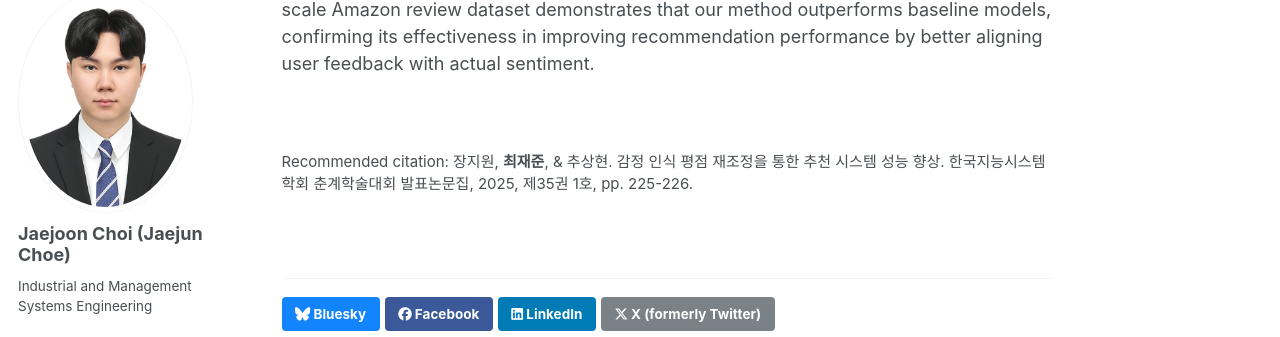
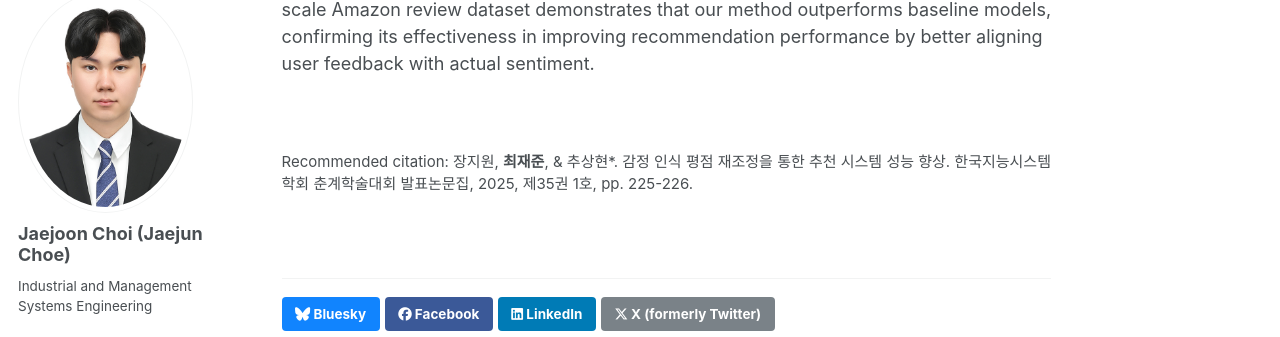
Before and after one commit to jaejunchoe/jaejunchoe.github.io, a Jekyll site: the page built from _publications/2025-04-26-poster-3.md, in a window 1280 px wide and 900 px high, scrolled down 650 px. Shown: the part 108-445 px from the top of the window. Built offline with Jekyll 4.4.1, drawn with Linux system fonts in a browser that asks for light colours; some web fonts are replaced.

Commit message:
initial commit

```diff
--- a/_publications/2025-04-26-poster-3.md
+++ b/_publications/2025-04-26-poster-3.md
@@ -7,7 +7,7 @@ excerpt: '`Keywords: Recommendation system, Sentiment-Rating recalibration & ana
 date: 2025-05-04
 venue: '한국지능시스템학회 춘계학술대회 발표논문집'
 #paperurl: 'https://github.com/jaejunchoe/2025-KIIS-Spring-Conference-pp.225-226'
-citation: '장지원, <strong>최재준</strong>, & 추상현. 감정 인식 평점 재조정을 통한 추천 시스템 성능 향상. 한국지능시스템학회 춘계학술대회 발표논문집, 2025, 제35권 1호, pp. 225-226.'
+citation: '장지원, <strong>최재준</strong>, & 추상현*. 감정 인식 평점 재조정을 통한 추천 시스템 성능 향상. 한국지능시스템학회 춘계학술대회 발표논문집, 2025, 제35권 1호, pp. 225-226.'
 ---
 
 # Abstract
```
Also changed, not shown: _publications/2025-04-26-poster-2.md (+1 -1 lines), _publications/2025-08-29-poster-4.md (+1 -1 lines).
